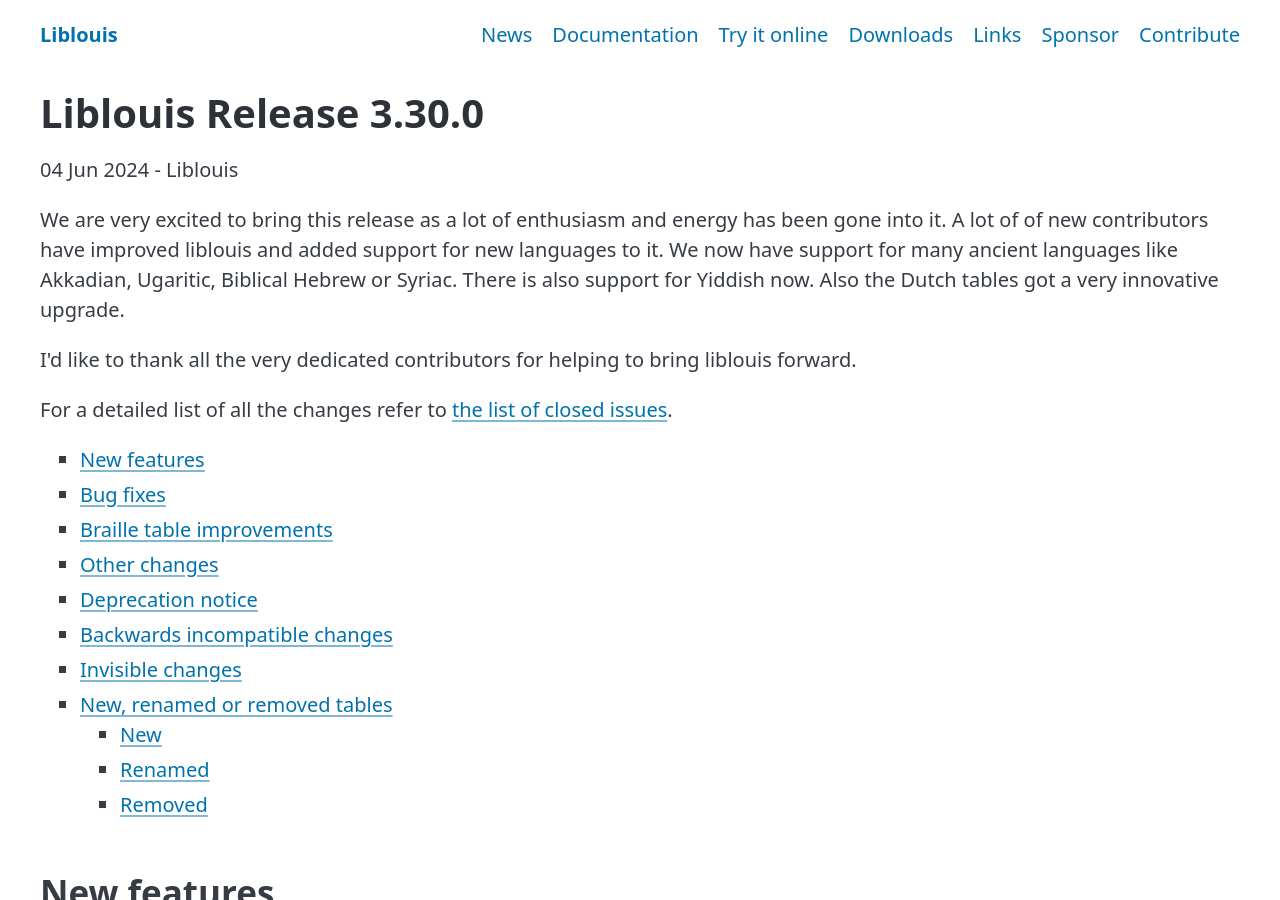
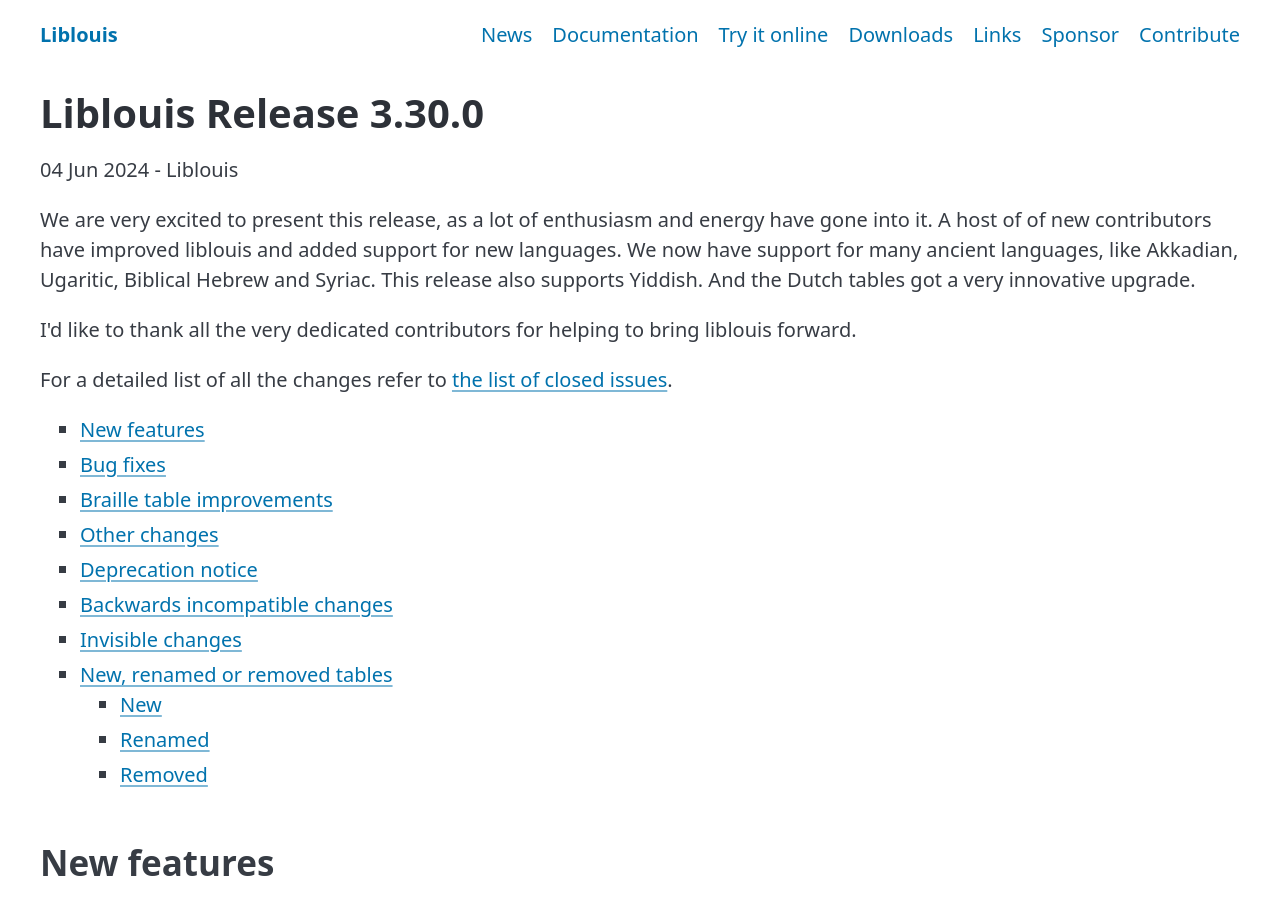
Before and after one commit to liblouis/liblouis.github.io, a Jekyll site: the page built from _posts/2024-06-04-liblouis-release-3.30.0.md, in a window 1280 px wide and 900 px high. Built offline with Jekyll 4.4.1, drawn with Linux system fonts in a browser that asks for light colours.

Commit message:
Improve the wording

```diff
--- a/_posts/2024-06-04-liblouis-release-3.30.0.md
+++ b/_posts/2024-06-04-liblouis-release-3.30.0.md
@@ -3,7 +3,7 @@
 title: Liblouis Release 3.30.0
 ---
 
-We are very excited to bring this release as a lot of enthusiasm and energy has been gone into it. A lot of of new contributors have improved liblouis and added support for new languages to it. We now have support for many ancient languages like Akkadian, Ugaritic, Biblical Hebrew or Syriac. There is also support for Yiddish now. Also the Dutch tables got a very innovative upgrade.
+We are very excited to present this release, as a lot of enthusiasm and energy have gone into it. A host of of new contributors have improved liblouis and added support for new languages. We now have support for many ancient languages, like Akkadian, Ugaritic, Biblical Hebrew and Syriac. This release also supports Yiddish. And the Dutch tables got a very innovative upgrade.
 
 I\'d like to thank all the very dedicated contributors for helping to bring liblouis forward.
 
```
